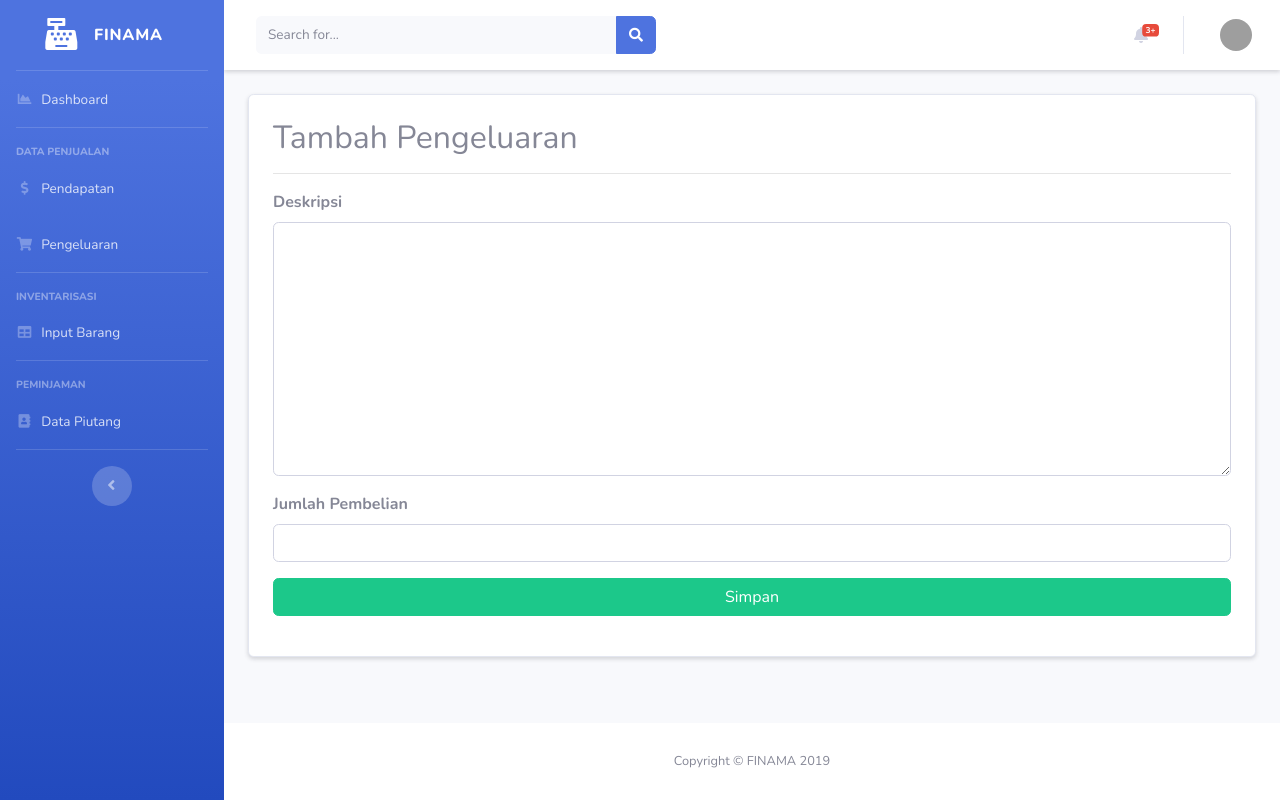
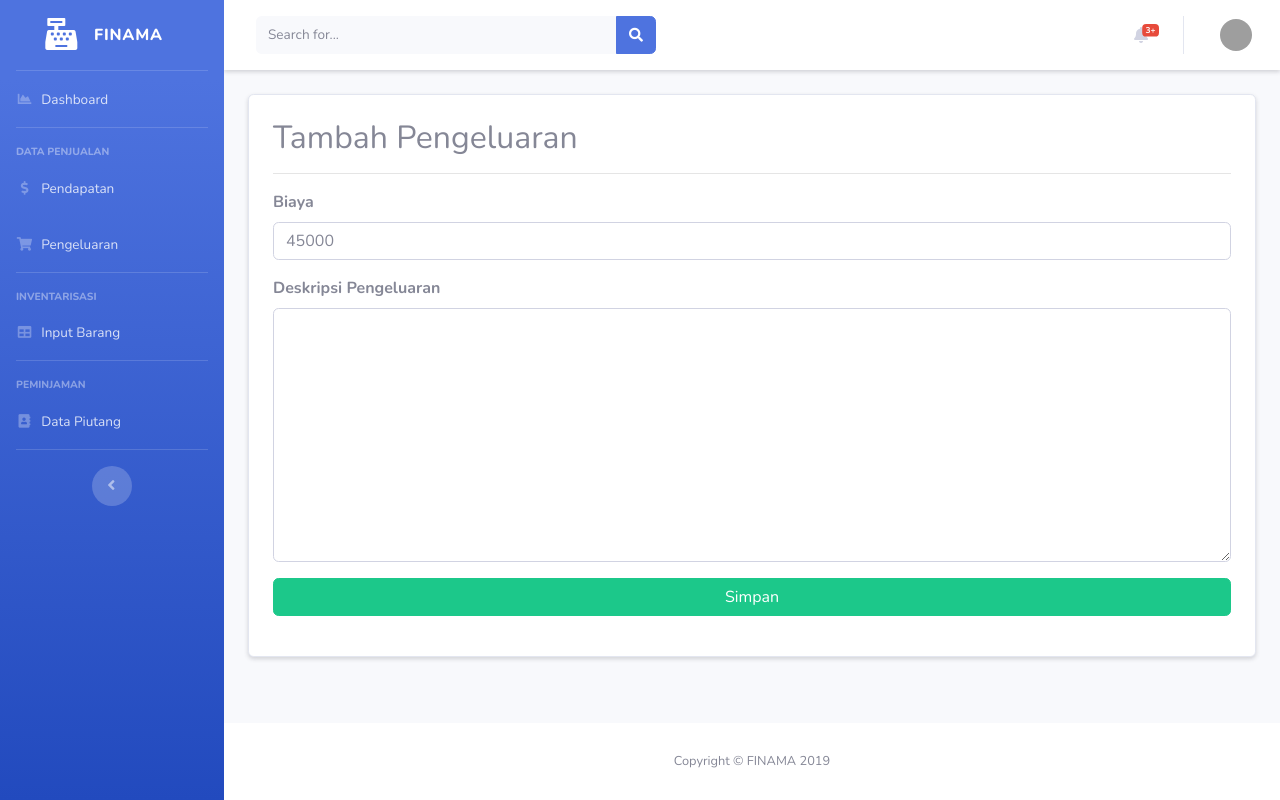
Before and after one commit to futsuunohito/FINAMA, a Django app: page /expense/input in a window 1280 px wide. Run offline with Django 3.2, Linux system fonts and the light colour scheme; some libraries are stand-ins or nearby versions; grey boxes are pictures that could not be loaded.

Commit message:
connect expenses input to db

```diff
--- a/virtual_env/FINAMA/Desk/forms/forms_expenses.py
+++ b/virtual_env/FINAMA/Desk/forms/forms_expenses.py
@@ -1,8 +1,16 @@
-from django import forms
+from django.forms import ModelForm, Textarea
 from django.contrib.auth.models import User
 from Desk.models import Pengeluaran
 
-class inputForm (forms.Form):
-    deskripsi_pengeluaran   = forms.CharField(label = "Deskripsi", widget = forms.Textarea, help_text = "pengeluaran apa yang dikeluarkan?")
-    biaya                   = forms.DecimalField(label = "Jumlah Pembelian",help_text = "Rp.69420")
-    # nama_barang.render('nama_barang', 'Kacang Atom')
+class inputForm (ModelForm):
+
+    class Meta:
+        model = Pengeluaran
+        fields = ('biaya', 'deskripsi_pengeluaran', )
+        labels = {'deskripsi_pengeluaran':"Deskripsi Pengeluaran",}
+        help_texts = {
+            'biaya' : 45000
+        }
+        widgets = {
+            'deskripsi_pengeluaran'  : Textarea(attrs={'cols': 80, 'rows': 10}),
+        }
--- a/virtual_env/FINAMA/Desk/views/views_expense.py
+++ b/virtual_env/FINAMA/Desk/views/views_expense.py
@@ -11,6 +11,14 @@ def expense(request):
 def input(request):
     if request.method == 'POST':
         form = inputForm(request.POST)
+
+        if form.is_valid():
+            data = form.save(commit=False)
+            data.id_accountant = request.user
+            data.save()
+        else :
+            print("Invalid Form of Form")
+
     else :
         form = inputForm()
 
--- a/virtual_env/FINAMA/Desk/views/views_income.py
+++ b/virtual_env/FINAMA/Desk/views/views_income.py
@@ -13,8 +13,9 @@ def input(request):
         form = inputForm(request.POST)
 
         if form.is_valid():
-            form.save(commit=True)
-            return index(request)
+            data = form.save(commit=False)
+            data.id_accountant = request.user
+            data.save()
         else :
             print("Invalid Form of Form")
 
--- a/virtual_env/FINAMA/templates/layout/forms.html
+++ b/virtual_env/FINAMA/templates/layout/forms.html
@@ -12,7 +12,7 @@
         <div class="form-group">
         <label for="{{ field.id_for_label }}"><b>{{ field.label }}</b></label>
         {% comment %} {{ field|add_class:'form-control' }} {% endcomment %}
-        {% render_field field class="form-control"  %}
+        {% render_field field class="form-control" placeholder=field.help_text%}
         {% for error in field.errors %}
             <span class="help-block">{{ error }}</span>
         {% endfor %}
```
Also changed, not shown: virtual_env/FINAMA/Desk/forms/forms_income.py (+5 -2 lines).
